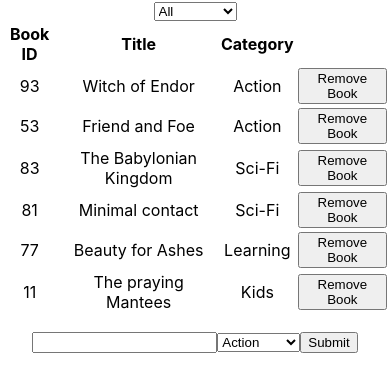
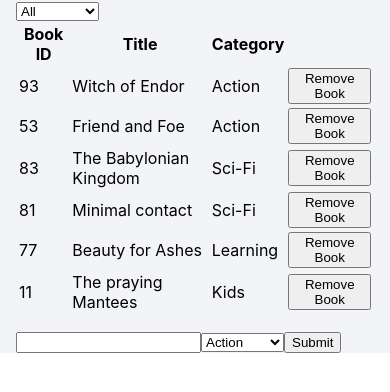
Before and after one commit to uimarshall/redux-bookstore-cms, a React (Create React App) app: page / in a window 390 px wide. Shown: the top 392 px of the page. Built offline with nearby package versions, Linux system fonts and the light colour scheme.

Commit message:
Add styles to App

```diff
--- a/src/App.css
+++ b/src/App.css
@@ -1,3 +1,3 @@
-.App {
-  text-align: center;
+* {
+  box-sizing: border-box;
 }
--- a/src/components/App.js
+++ b/src/components/App.js
@@ -5,8 +5,15 @@ import BooksList from '../containers/BooksList';
 function App() {
   return (
     <div className="App" dataset-id="main">
-      <BooksList />
-      <BooksForm />
+      <div className="main-bg bg-dark-grey">
+        <div className="container center">
+          <BooksList />
+          <BooksForm />
+
+        </div>
+
+      </div>
+
     </div>
   );
 }
--- a/src/index.css
+++ b/src/index.css
@@ -16,12 +16,126 @@ body {
   -moz-osx-font-smoothing: grayscale;
 }
 
-code {
-  font-family:
-    source-code-pro,
-    Menlo,
-    Monaco,
-    Consolas,
-    'Courier New',
-    monospace;
+/* App Component */
+
+.user-img {
+  height: 10vmin;
+  margin-left: auto !important;
+  pointer-events: none;
 }
+
+h1,
+h2,
+h3,
+h4,
+h5,
+h6 {
+  margin: 0;
+}
+
+.main-bg {
+  padding: 8em 4em;
+}
+
+.container {
+  max-width: 1400px;
+  padding-left: 1em;
+  padding-right: 1em;
+}
+
+.max-width-90 {
+  max-width: 90%;
+}
+
+.all-caps {
+  text-transform: uppercase;
+}
+.text-grey { color: #888; }
+
+.bg-white {
+  background-color: #fff;
+}
+
+.bg-grey {
+  background-color: #fafafa;
+}
+
+.bg-dark-grey {
+  background-color: #f3f4f8;
+}
+
+.border-top {
+  border-top: 1px solid #dfdfdf;
+  padding-top: 1.5em;
+}
+
+.round-top {
+  border-radius: 0.3em 0.3em 0 0;
+}
+
+.round-bottom {
+  border-radius: 0 0 0.3em 0.3em;
+}
+
+button { cursor: pointer; }
+
+button:disabled {
+  color: #ccc;
+  cursor: not-allowed;
+}
+
+.m-b {
+  margin-bottom: 4px;
+}
+
+.text-center {
+  text-align: center;
+}
+
+.center {
+  margin: auto;
+}
+
+.flex-row {
+  align-items: center;
+  display: flex;
+  flex-wrap: wrap;
+  justify-content: flex-start;
+}
+
+.flex-row * {
+  margin: 5px 5px 5px 5px;
+  padding: 5px  0 5px 0;
+}
+
+.box-shadow {
+  box-shadow: 0 42px 20px #ddd;
+}
+
+.App {
+  overflow: hidden;
+}
+
+/* Small screens less than 720px */
+@media screen and (max-width: 720px) {
+  .flex-row * {
+    margin: 5px 0;
+  }
+
+  .user-img {
+    order: 2;
+  }
+
+  .max-width-90 {
+    width: 99%;
+    margin: auto;
+  }
+
+  .main-bg {
+    padding: 0;
+  }
+
+  .container {
+    max-width: none;
+  }
+}
```
